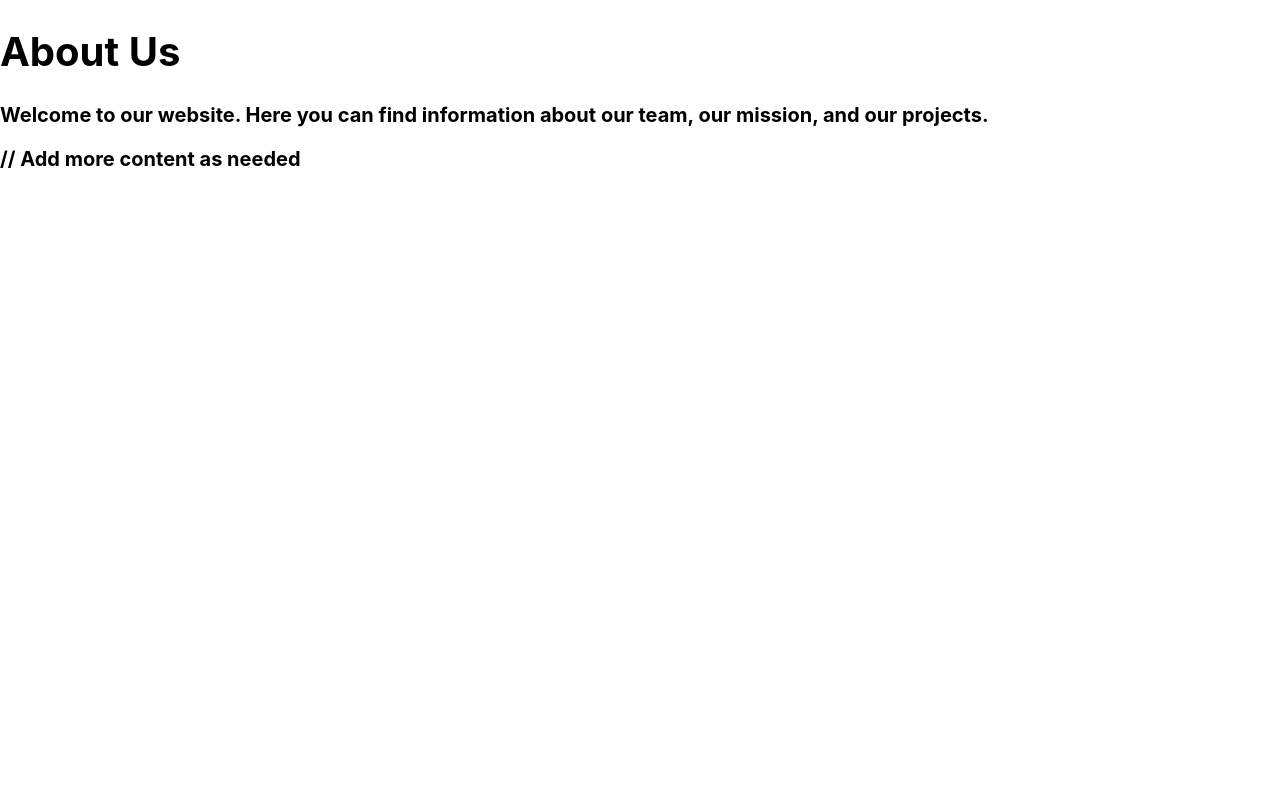
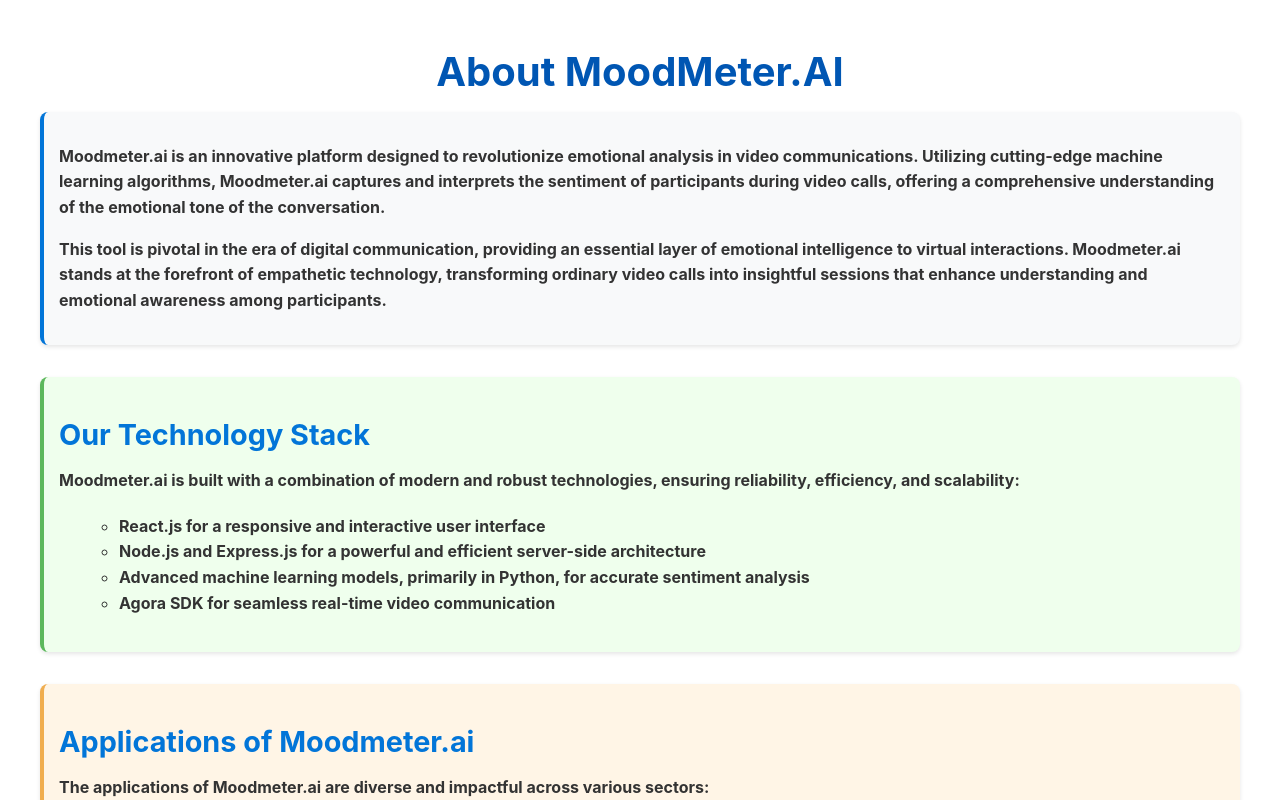
Before and after one commit to SatyaShodhaka/hackumass, a React (Create React App) app in the folder client/: page /about in a window 1280 px wide. Shown: the top 800 px of the page. Built offline with nearby package versions, Linux system fonts and the light colour scheme; what agora-rtc-react would draw is missing.

Commit message:
Add About Page

```diff
--- a/client/src/components/Navbar/index.js
+++ b/client/src/components/Navbar/index.js
@@ -5,7 +5,15 @@
     return (
         <div className="navbar">
             <Link className="navbar__brand">MoodMeter<span>.AI</span></Link>
+              <div className="navbar__links">
+
+                <Link className="navbar__links__link" to="/about">About</Link>
+                <Link className="navbar__links__link">Contact Us</Link>
+
+                </div>
+
         </div>
+
     );
 };
 
--- a/client/src/pages/About/About.scss
+++ b/client/src/pages/About/About.scss
@@ -1,20 +1,57 @@
-.about-page {
+.about {
   padding: 20px;
-    background-color: #f3f3f3;
+  max-width: 1200px;
+  margin: 0 auto;
+  color: #333;
+
+  h1 {
+      font-size: 2.5rem;
+      margin-bottom: 1rem;
+      color: #0056b3;
+      text-align: center;
+  }
+
+  section {
+      margin-bottom: 2rem;
+      padding: 1rem;
+      background-color: #f8f9fa;
       border-radius: 8px;
       box-shadow: 0 2px 4px rgba(0, 0, 0, 0.1);
 
-    h1 {
-      color: #333;
-      font-size: 24px;
-      margin-bottom: 10px;
+      h2 {
+          font-size: 1.8rem;
+          margin-bottom: 0.5rem;
+          color: #0275d8;
       }
 
-    p {
-      color: #666;
-      font-size: 16px;
+      p, li {
+          font-size: 1rem;
           line-height: 1.6;
       }
 
-    // Add more styles as needed
+      ul {
+          list-style-type: circle;
+          margin-left: 20px;
       }
+  }
+
+  .about__description {
+      // Unique styles for the description section
+      border-left: 4px solid #0275d8;
+      padding-left: 15px;
+  }
+
+  .about__tech-stack {
+      // Unique styles for the tech stack section
+      border-left: 4px solid #5cb85c;
+      padding-left: 15px;
+      background-color: #efffed;
+  }
+
+  .about__applications {
+      // Unique styles for the applications section
+      border-left: 4px solid #f0ad4e;
+      padding-left: 15px;
+      background-color: #fff5e6;
+  }
+}
--- a/client/src/pages/About/index.js
+++ b/client/src/pages/About/index.js
@@ -1,11 +1,48 @@
+import React from 'react';
+import './About.scss'; // Ensure this SCSS file is created for styling
+
 const About = () => {
     return (
-        <div className="about-page">
-            <h1>About Us</h1>
-            <p>Welcome to our website. Here you can find information about our team, our mission, and our projects.</p>
-            // Add more content as needed
+        <div className="about">
+            <h1>About MoodMeter.AI</h1>
+            <section className="about__description">
+                <p>
+                    Moodmeter.ai is an innovative platform designed to revolutionize emotional analysis in video communications.
+                    Utilizing cutting-edge machine learning algorithms, Moodmeter.ai captures and interprets the sentiment of participants
+                    during video calls, offering a comprehensive understanding of the emotional tone of the conversation.
+                </p>
+                <p>
+                    This tool is pivotal in the era of digital communication, providing an essential layer of emotional intelligence to
+                    virtual interactions. Moodmeter.ai stands at the forefront of empathetic technology, transforming ordinary video calls
+                    into insightful sessions that enhance understanding and emotional awareness among participants.
+                </p>
+            </section>
+            <section className="about__tech-stack">
+                <h2>Our Technology Stack</h2>
+                <p>
+                    Moodmeter.ai is built with a combination of modern and robust technologies, ensuring reliability, efficiency, and scalability:
+                </p>
+                <ul>
+                    <li>React.js for a responsive and interactive user interface</li>
+                    <li>Node.js and Express.js for a powerful and efficient server-side architecture</li>
+                    <li>Advanced machine learning models, primarily in Python, for accurate sentiment analysis</li>
+                    <li>Agora SDK for seamless real-time video communication</li>
+                </ul>
+            </section>
+            <section className="about__applications">
+                <h2>Applications of Moodmeter.ai</h2>
+                <p>
+                    The applications of Moodmeter.ai are diverse and impactful across various sectors:
+                </p>
+                <ul>
+                    <li>Enhancing emotional intelligence in business meetings and team collaborations</li>
+                    <li>Supporting mental health professionals in teletherapy sessions</li>
+                    <li>Enriching online learning experiences by assessing student engagement</li>
+                    <li>Improving customer interactions and satisfaction in service industries</li>
+                </ul>
+            </section>
         </div>
     );
-};
+}
 
 export default About;
```
Lines whose indentation alone changed are shown as unchanged.
